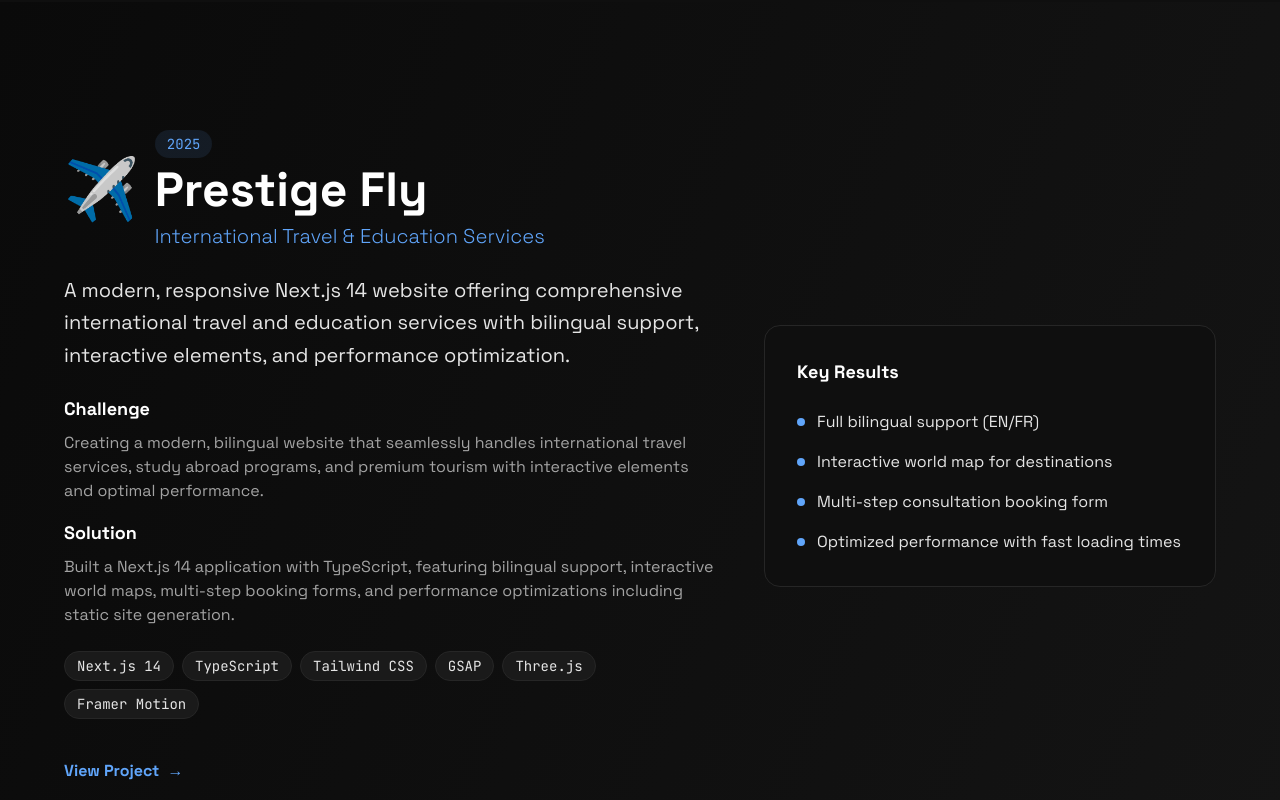
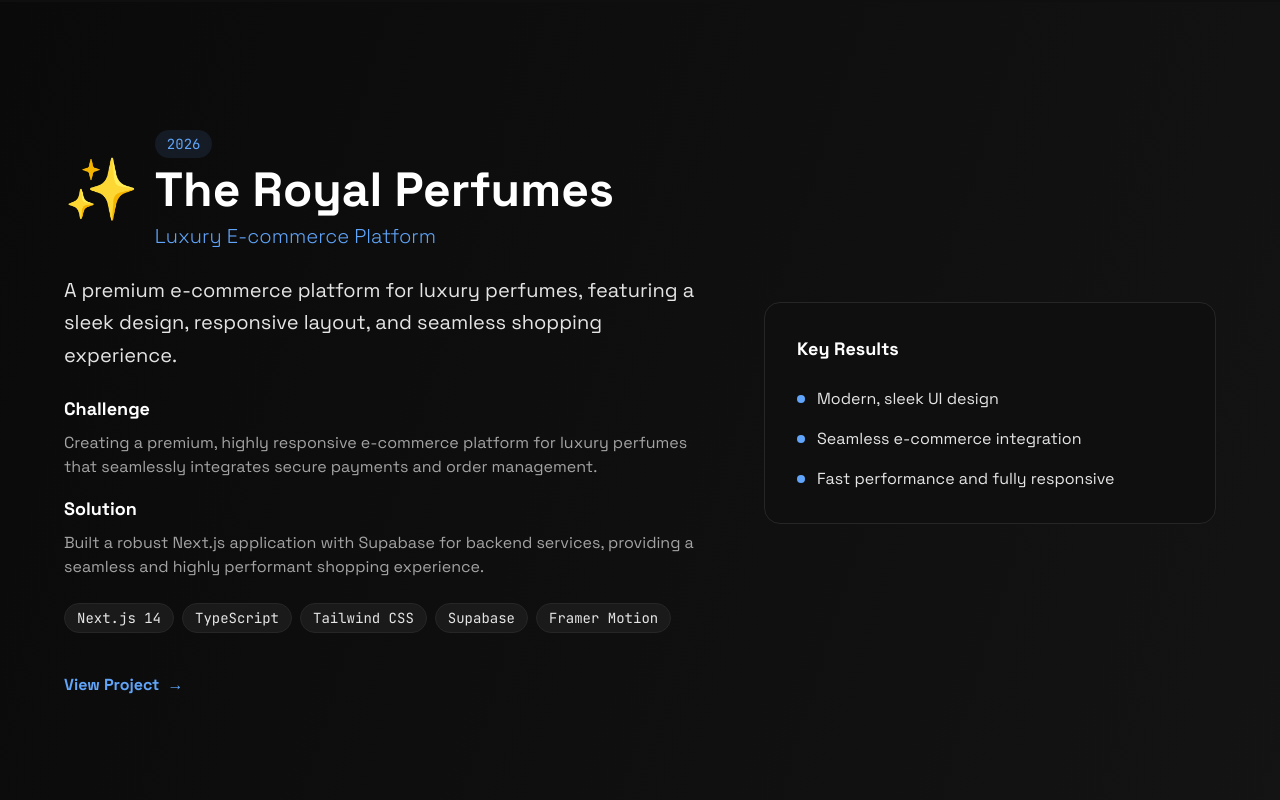
Before and after one commit to Ahmedtarekmekled/bludora, a React (Vite) app: page /work in a window 1280 px wide. Shown: the part 1080-1880 px from the top of the page. Built offline with nearby package versions, Linux system fonts and the light colour scheme.

Commit message:
Add The Royal Perfumes project to portfolio

```diff
--- a/src/components/FeaturedWork.tsx
+++ b/src/components/FeaturedWork.tsx
@@ -20,6 +20,29 @@
 
 export default function FeaturedWork() {
   const projects: Project[] = [
+    {
+      name: "The Royal Perfumes",
+      subtitle: "Luxury E-commerce Platform",
+      description:
+        "A premium e-commerce platform for luxury perfumes, featuring a sleek design, responsive layout, and seamless shopping experience with Supabase and Next.js.",
+      category: "E-commerce",
+      technologies: [
+        "Next.js 14",
+        "TypeScript",
+        "Tailwind CSS",
+        "Supabase",
+        "Framer Motion",
+      ],
+      link: "https://www.royalperfumes.company/",
+      status: "Live",
+      year: "2026",
+      image: "✨",
+      metrics: [
+        { label: "Modern Design", value: "100%", icon: "🎨" },
+        { label: "Performance", value: "Fast", icon: "⚡" },
+        { label: "Responsive", value: "100%", icon: "📱" },
+      ],
+    },
     {
       name: "Prestige Fly",
       subtitle: "International Travel & Education Services",
--- a/src/pages/SelectedWorkPage.tsx
+++ b/src/pages/SelectedWorkPage.tsx
@@ -5,6 +5,31 @@
 
 export default function SelectedWorkPage() {
   const projects = [
+    {
+      title: "The Royal Perfumes",
+      category: "Luxury E-commerce Platform",
+      description:
+        "A premium e-commerce platform for luxury perfumes, featuring a sleek design, responsive layout, and seamless shopping experience.",
+      image: "✨",
+      technologies: [
+        "Next.js 14",
+        "TypeScript",
+        "Tailwind CSS",
+        "Supabase",
+        "Framer Motion",
+      ],
+      link: "https://www.royalperfumes.company/",
+      year: "2026",
+      challenge:
+        "Creating a premium, highly responsive e-commerce platform for luxury perfumes that seamlessly integrates secure payments and order management.",
+      solution:
+        "Built a robust Next.js application with Supabase for backend services, providing a seamless and highly performant shopping experience.",
+      results: [
+        "Modern, sleek UI design",
+        "Seamless e-commerce integration",
+        "Fast performance and fully responsive",
+      ],
+    },
     {
       title: "Prestige Fly",
       category: "International Travel & Education Services",
```
Also changed, not shown: scripts/generate-sitemap.js (+33 -33 lines), 2 other files (tests, documents, lock files or other folders).
